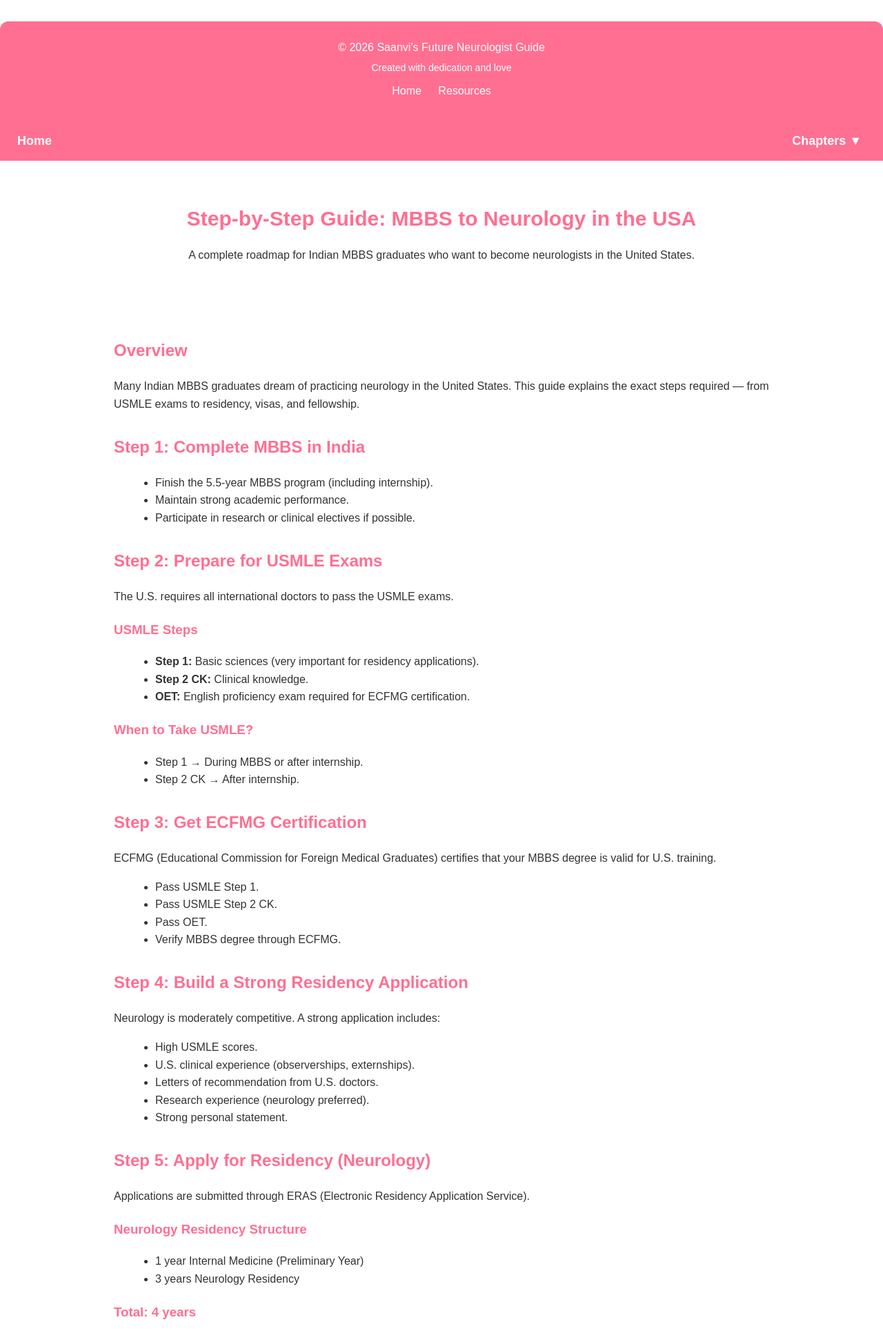
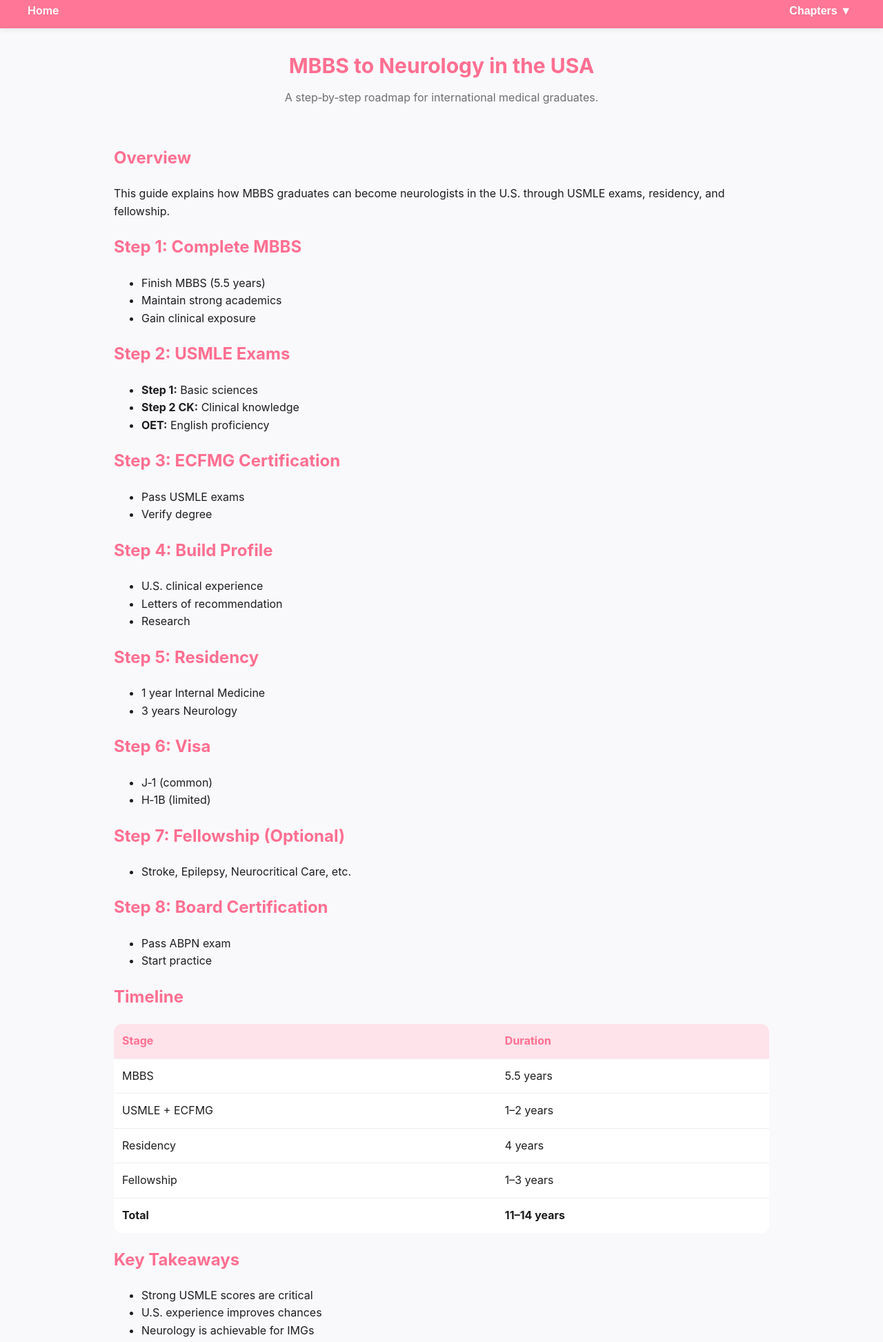
Before and after one commit to VSM754/neurology-guide, a plain HTML site: page mbbs-to-usa-neurology.html in a window 1280 px wide. Shown: the part 9-1954 px from the top of the page at 69% size. Drawn offline with Linux system fonts and the light colour scheme.

Commit message:
Update mbbs-to-usa-neurology.html

```diff
--- a/mbbs-to-usa-neurology.html
+++ b/mbbs-to-usa-neurology.html
@@ -8,40 +8,46 @@
 <style>
 body {
     margin: 0;
-            font-family: Arial, sans-serif;
-            background: #ffffff;
-            color: #333;
+    font-family: -apple-system, BlinkMacSystemFont, "Segoe UI", Arial;
+    background: #f9f9fb;
+    color: #1d1d1f;
     line-height: 1.6;
 }
 
+/* ✅ STICKY NAV */
 nav {
-            background: #ff6f91;
-            padding: 15px 25px;
+    position: sticky;
+    top: 0;
+    z-index: 1000;
+    background: rgba(255, 111, 145, 0.95);
+    backdrop-filter: blur(10px);
+    padding: 12px 40px;
     display: flex;
     justify-content: space-between;
     align-items: center;
     color: white;
-            font-size: 18px;
+    font-size: 16px;
+    box-shadow: 0 2px 8px rgba(0,0,0,0.08);
 }
 
 nav a {
     color: white;
     text-decoration: none;
-            font-weight: bold;
+    font-weight: 600;
 }
 
+/* DROPDOWN */
 .dropdown {
     position: relative;
-            display: inline-block;
 }
 
 .dropbtn {
     background: none;
     border: none;
     color: white;
-            font-size: 18px;
+    font-size: 16px;
     cursor: pointer;
-            font-weight: bold;
+    font-weight: 600;
 }
 
 .dropdown-content {
@@ -49,103 +55,106 @@
     position: absolute;
     right: 0;
     background: white;
+    border-radius: 10px;
     min-width: 240px;
-            box-shadow: 0px 4px 10px rgba(0,0,0,0.2);
-            z-index: 10;
+    box-shadow: 0 10px 25px rgba(0,0,0,0.15);
+    overflow: hidden;
 }
 
 .dropdown-content a {
     color: #ff6f91;
-            padding: 12px 16px;
-            text-decoration: none;
+    padding: 12px 18px;
     display: block;
-            font-weight: bold;
 }
 
 .dropdown-content a:hover {
-            background: #ffe3ea;
+    background: #fff0f4;
 }
 
 .dropdown:hover .dropdown-content {
     display: block;
 }
 
+/* HEADER */
 header {
     text-align: center;
-            padding: 40px 20px;
+    padding: 30px 20px 10px;
 }
 
 header h1 {
     color: #ff6f91;
     font-size: 30px;
-            margin-bottom: 10px;
+    margin: 0;
 }
 
-        h2 {
-            color: #ff6f91;
-            margin-top: 30px;
+header p {
+    color: #6e6e73;
+    margin-top: 10px;
 }
 
-        h3 {
-            color: #ff6f91;
-            margin-top: 20px;
+/* CONTENT */
+.content {
+    max-width: 950px;
+    margin: auto;
+    padding: 10px 20px 40px;
 }
 
-        .content {
-            padding: 20px 40px;
-            max-width: 950px;
-            margin: auto;
+h2, h3 {
+    color: #ff6f91;
 }
 
-        ul, ol {
-            margin-left: 20px;
-        }
-
+/* ✅ MODERN TABLE */
 table {
     width: 100%;
     border-collapse: collapse;
     margin-top: 15px;
-        }
-
-        th, td {
-            border: 1px solid #ffd1dc;
-            padding: 10px;
-            text-align: left;
+    background: white;
+    border-radius: 12px;
+    overflow: hidden;
 }
 
 th {
     background: #ffe3ea;
     color: #ff6f91;
+    padding: 12px;
+    text-align: left;
 }
 
-        caption {
-            text-align: left;
-            font-weight: bold;
-            margin-bottom: 8px;
-            color: #ff6f91;
+td {
+    padding: 12px;
+    border-top: 1px solid #eee;
 }
 
+/* FOOTER */
+footer {
+    background: #ff6f91;
+    color: white;
+    padding: 25px;
+    text-align: center;
+    margin-top: 40px;
+    border-radius: 20px 20px 0 0;
+}
+
+footer a {
+    color: white;
+    text-decoration: none;
+    margin: 0 10px;
+}
+
+/* MOBILE */
 @media (max-width: 600px) {
-            .content {
-                padding: 20px;
+    nav {
+        padding: 12px 20px;
     }
 }
 </style>
 
 <link rel="manifest" href="manifest.json">
 </head>
-<footer style="background:#ff6f91; color:white; padding:20px; text-align:center; margin-top:40px; border-radius:12px 12px 0 0;">
-    <p style="margin:5px 0; font-size:16px;">© 2026 Saanvi’s Future Neurologist Guide</p>
-    <p style="margin:5px 0; font-size:14px;">Created with dedication and love</p>
-    <p style="margin:10px 0;">
-        <a href="index.html" style="color:white; text-decoration:none; margin:0 10px;">Home</a>
-        <a href="resources.html" style="color:white; text-decoration:none; margin:0 10px;">Resources</a>
 
-    </p>
-</footer>
 <body>
 
-    <!-- NAVIGATION -->
+<!-- NAV -->
 <nav>
     <a href="index.html">Home</a>
 
@@ -153,23 +162,23 @@
         <button class="dropbtn">Chapters ▼</button>
         <div class="dropdown-content">
             <a href="high-school.html">High School Plan</a>
-                <a href="timeline.html">Timeline: 8th Grade → Neurologist</a>
+            <a href="timeline.html">Timeline</a>
             <a href="immigration-comparison.html">Green Card vs No Green Card</a>
-                <a href="immigration-education.html">Immigration Impact on Education</a>
-                <a href="eamcet-registration.html">EAMCET Registration</a>
-                <a href="neet-registration.html">NEET Registration</a>
+            <a href="immigration-education.html">Education Impact</a>
+            <a href="eamcet-registration.html">EAMCET</a>
+            <a href="neet-registration.html">NEET</a>
             <a href="eamcet-vs-neet.html">EAMCET vs NEET</a>
-                <a href="us-premed-vs-mbbs.html">U.S. Pre‑Med vs India MBBS</a>
-                <a href="mbbs-to-usa-neurology.html">MBBS → Neurologist in USA</a>
-                <a href="resources.html">Student Resources</a>
+            <a href="us-premed-vs-mbbs.html">U.S. vs MBBS</a>
+            <a href="mbbs-to-usa-neurology.html">MBBS → USA</a>
+            <a href="resources.html">Resources</a>
         </div>
     </div>
 </nav>
 
 <!-- HEADER -->
 <header>
-        <h1>Step‑by‑Step Guide: MBBS to Neurology in the USA</h1>
-        <p>A complete roadmap for Indian MBBS graduates who want to become neurologists in the United States.</p>
+    <h1>MBBS to Neurology in the USA</h1>
+    <p>A step‑by‑step roadmap for international medical graduates.</p>
 </header>
 
 <!-- CONTENT -->
@@ -177,103 +186,61 @@
 
 <h2>Overview</h2>
 <p>
-            Many Indian MBBS graduates dream of practicing neurology in the United States.
-            This guide explains the exact steps required — from USMLE exams to residency, visas, and fellowship.
+This guide explains how MBBS graduates can become neurologists in the U.S. through USMLE exams, residency, and fellowship.
 </p>
 
-        <h2>Step 1: Complete MBBS in India</h2>
+<h2>Step 1: Complete MBBS</h2>
 <ul>
-            <li>Finish the 5.5‑year MBBS program (including internship).</li>
-            <li>Maintain strong academic performance.</li>
-            <li>Participate in research or clinical electives if possible.</li>
+<li>Finish MBBS (5.5 years)</li>
+<li>Maintain strong academics</li>
+<li>Gain clinical exposure</li>
 </ul>
 
-        <h2>Step 2: Prepare for USMLE Exams</h2>
-        <p>The U.S. requires all international doctors to pass the USMLE exams.</p>
-
-        <h3>USMLE Steps</h3>
+<h2>Step 2: USMLE Exams</h2>
 <ul>
-            <li><strong>Step 1:</strong> Basic sciences (very important for residency applications).</li>
-            <li><strong>Step 2 CK:</strong> Clinical knowledge.</li>
-            <li><strong>OET:</strong> English proficiency exam required for ECFMG certification.</li>
+<li><strong>Step 1:</strong> Basic sciences</li>
+<li><strong>Step 2 CK:</strong> Clinical knowledge</li>
+<li><strong>OET:</strong> English proficiency</li>
 </ul>
 
-        <h3>When to Take USMLE?</h3>
+<h2>Step 3: ECFMG Certification</h2>
 <ul>
-            <li>Step 1 → During MBBS or after internship.</li>
-            <li>Step 2 CK → After internship.</li>
+<li>Pass USMLE exams</li>
+<li>Verify degree</li>
 </ul>
 
-        <h2>Step 3: Get ECFMG Certification</h2>
-        <p>
-            ECFMG (Educational Commission for Foreign Medical Graduates) certifies that your MBBS degree is valid for U.S. training.
-        </p>
+<h2>Step 4: Build Profile</h2>
 <ul>
-            <li>Pass USMLE Step 1.</li>
-            <li>Pass USMLE Step 2 CK.</li>
-            <li>Pass OET.</li>
-            <li>Verify MBBS degree through ECFMG.</li>
+<li>U.S. clinical experience</li>
+<li>Letters of recommendation</li>
+<li>Research</li>
 </ul>
 
-        <h2>Step 4: Build a Strong Residency Application</h2>
-        <p>Neurology is moderately competitive. A strong application includes:</p>
+<h2>Step 5: Residency</h2>
 <ul>
-            <li>High USMLE scores.</li>
-            <li>U.S. clinical experience (observerships, externships).</li>
-            <li>Letters of recommendation from U.S. doctors.</li>
-            <li>Research experience (neurology preferred).</li>
-            <li>Strong personal statement.</li>
+<li>1 year Internal Medicine</li>
+<li>3 years Neurology</li>
 </ul>
 
-        <h2>Step 5: Apply for Residency (Neurology)</h2>
-        <p>Applications are submitted through ERAS (Electronic Residency Application Service).</p>
-
-        <h3>Neurology Residency Structure</h3>
+<h2>Step 6: Visa</h2>
 <ul>
-            <li>1 year Internal Medicine (Preliminary Year)</li>
-            <li>3 years Neurology Residency</li>
+<li>J‑1 (common)</li>
+<li>H‑1B (limited)</li>
 </ul>
 
-        <h3>Total: 4 years</h3>
-
-        <h2>Step 6: Visa Options</h2>
-
-        <h3>J‑1 Visa (Most Common)</h3>
+<h2>Step 7: Fellowship (Optional)</h2>
 <ul>
-            <li>Easier to obtain.</li>
-            <li>Requires 2‑year home return rule (can be waived).</li>
+<li>Stroke, Epilepsy, Neurocritical Care, etc.</li>
 </ul>
 
-        <h3>H‑1B Visa</h3>
+<h2>Step 8: Board Certification</h2>
 <ul>
-            <li>Harder to get.</li>
-            <li>Some programs do not sponsor H‑1B.</li>
-            <li>No home return rule.</li>
+<li>Pass ABPN exam</li>
+<li>Start practice</li>
 </ul>
 
-        <h2>Step 7: Fellowship (Optional but Common)</h2>
-        <p>After neurology residency, many doctors pursue a fellowship:</p>
-        <ul>
-            <li>Stroke</li>
-            <li>Epilepsy</li>
-            <li>Movement Disorders</li>
-            <li>Neurocritical Care</li>
-            <li>Neuromuscular Medicine</li>
-            <li>Sleep Medicine</li>
-        </ul>
-
-        <h3>Duration: 1–3 years</h3>
-
-        <h2>Step 8: Become a Board‑Certified Neurologist</h2>
-        <ul>
-            <li>Pass the American Board of Psychiatry and Neurology (ABPN) exam.</li>
-            <li>Start practicing as a neurologist in the U.S.</li>
-        </ul>
-
-        <h2>Timeline Summary</h2>
-
+<h2>Timeline</h2>
 <table>
-            <caption>MBBS → Neurologist in the USA</caption>
 <tr>
 <th>Stage</th>
 <th>Duration</th>
@@ -287,11 +254,11 @@
 <td>1–2 years</td>
 </tr>
 <tr>
-                <td>Residency (Neurology)</td>
+<td>Residency</td>
 <td>4 years</td>
 </tr>
 <tr>
-                <td>Fellowship (Optional)</td>
+<td>Fellowship</td>
 <td>1–3 years</td>
 </tr>
 <tr>
@@ -300,14 +267,24 @@
 </tr>
 </table>
 
-        <h2>Final Notes</h2>
+<h2>Key Takeaways</h2>
 <ul>
-            <li>The U.S. pathway is long but offers excellent training and high salaries.</li>
-            <li>Strong USMLE scores and U.S. clinical experience are critical.</li>
-            <li>Many Indian MBBS graduates successfully match into neurology every year.</li>
+<li>Strong USMLE scores are critical</li>
+<li>U.S. experience improves chances</li>
+<li>Neurology is achievable for IMGs</li>
 </ul>
 
 </div>
+
+<!-- FOOTER -->
+<footer>
+<p>© 2026 Saanvi’s Future Neurologist Guide</p>
+<p>Created with dedication and love</p>
+<p>
+    <a href="index.html">Home</a>
+    <a href="resources.html">Resources</a>
+</p>
+</footer>
 
 <script>
 if ("serviceWorker" in navigator) {
```
Lines whose indentation alone changed are shown as unchanged.
